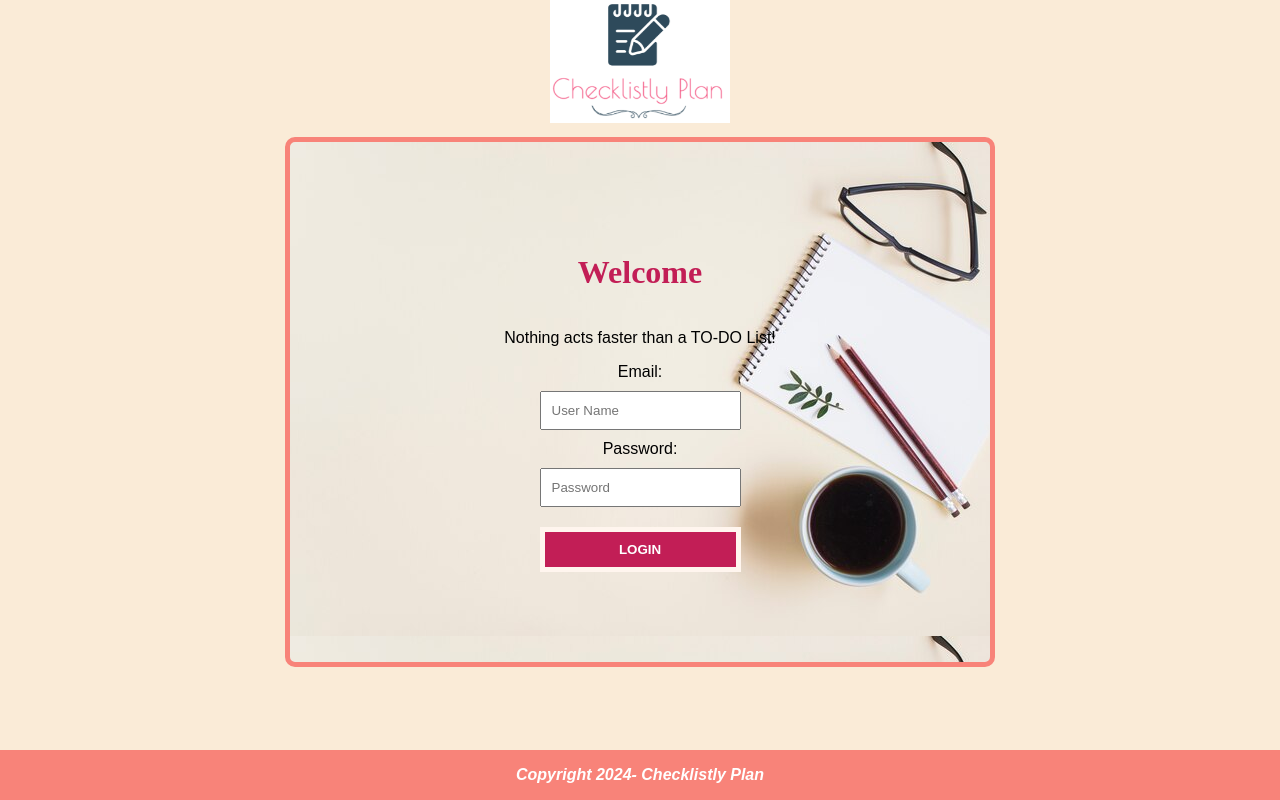
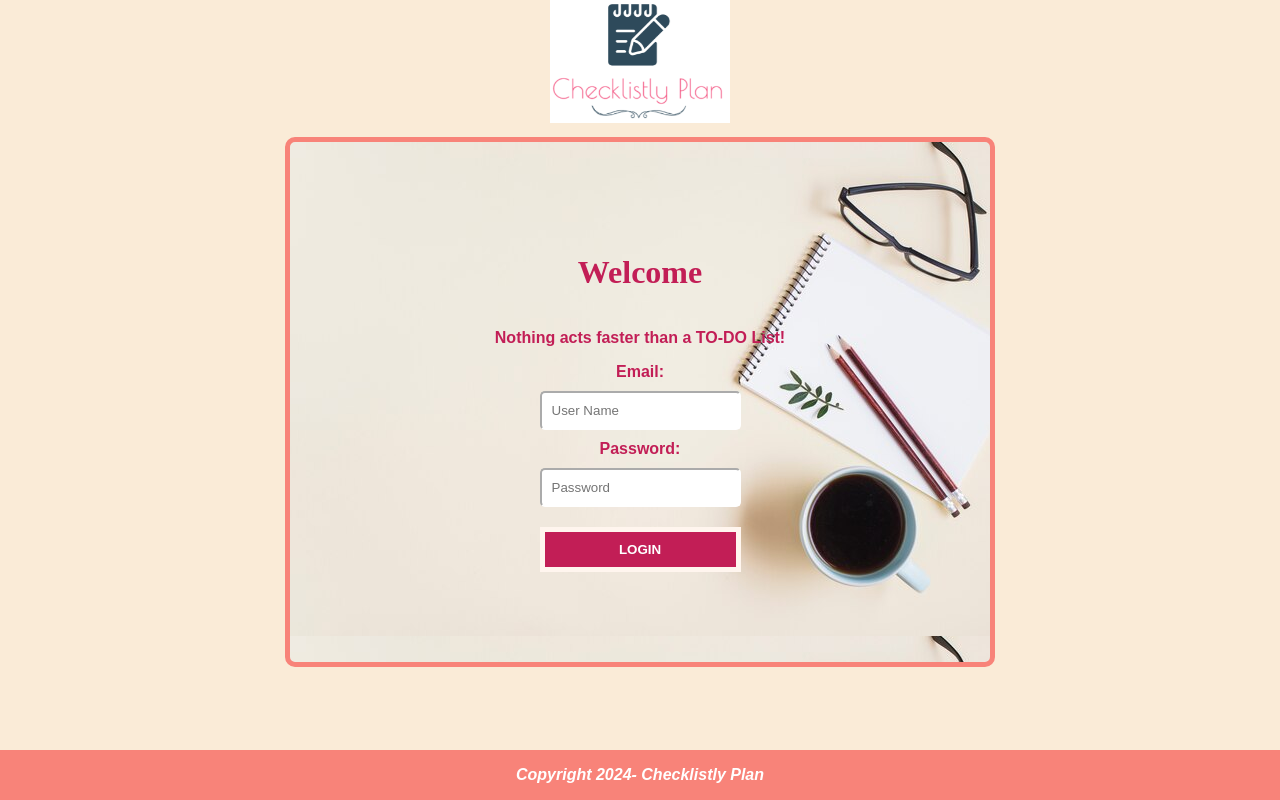
Before and after one commit to amisoni70/Checklistly_plan, a React (Create React App) app in the folder checklistly_plan/: page / in a window 1280 px wide. Built offline with nearby package versions, Linux system fonts and the light colour scheme.

Commit message:
Adjusted the styling for the login page

```diff
--- a/checklistly_plan/src/Login/Login.css
+++ b/checklistly_plan/src/Login/Login.css
@@ -16,11 +16,20 @@
 .login-form {
     display: flex;
     flex-direction: column;
+    font-weight: bold;
+    color: #C21E56;
 }
 
 .login-form input {
     margin: 10px 0;
     padding: 10px;
+    border-color: #ffffff;
+    border-radius: 5px;
+}
+
+.login-form input:focus {
+    border-color: #C21E56;
+    outline: none;
 }
 
 button {
@@ -42,3 +51,8 @@ h1 {
     font-family: 'Lucida Handwriting', cursive;
     color: #C21E56;
 }
+
+.slogan {
+    font-weight: bold;
+    color:#C21E56;
+}
--- a/checklistly_plan/src/Login/Login.js
+++ b/checklistly_plan/src/Login/Login.js
@@ -48,7 +48,7 @@ const isValidPassword = () => {
 return (
     <div className="login-container">
       <h1>Welcome</h1>
-      <p>Nothing acts faster than a TO-DO List!</p>
+      <p className="slogan">Nothing acts faster than a TO-DO List!</p>
       <div className="login-form">
         <label htmlFor="email">Email: </label>
         <div style={{ display: 'flex', alignItems: 'center' }}>
```
